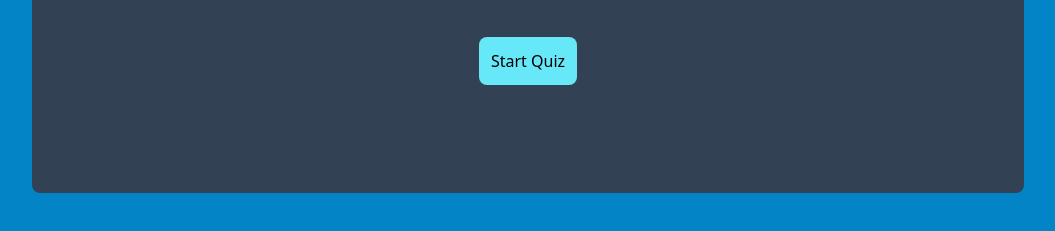
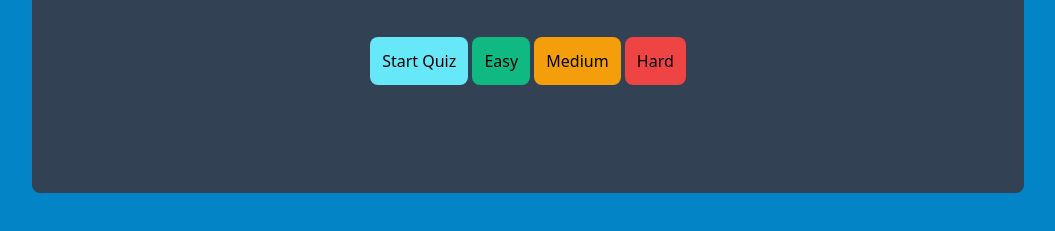
Before and after one commit to fuxjj/quran_quiz, a plain HTML site: page index.html in a window 1280 px wide. Shown: the part 335-566 px from the top of the page, without its empty margins (112-1167 px from the left). Drawn offline with nearby package versions, Linux system fonts and the light colour scheme.

Commit message:
Difficulties
Added easy, medium and hard difficulties.

```diff
--- a/index.html
+++ b/index.html
@@ -14,11 +14,14 @@
                 <h1 class="text-center text-white sm:text-5xl text-2xl font-bold font-mono sm:pt-10 pt-10">Welcome to the <span class="text-sky-500">Quran</span> Quiz!</h1> <!-- welcome to the quiz-->
                 <p class="text-white p-2 px-5 text-xl sm:pt-10 pt-10">Please choose between <span class="text-emerald-500">Easy</span>, <span class="text-amber-500">Medium</span> and <span class="text-red-500">Hard</span> </p>
                 <button class="bg-cyan-300 p-3 rounded-lg sm:mt-10 mt-10" onclick="startQuiz()">Start Quiz</button>
+                <button class="bg-emerald-500 p-3 rounded-lg sm:mt-10 mt-10" onclick="selectedDifficulty = 'easy', console.log(selectedDifficulty), startQuiz()">Easy</button>
+                <button class="bg-amber-500 p-3 rounded-lg sm:mt-10 mt-10" onclick="selectedDifficulty = 'medium', console.log(selectedDifficulty), startQuiz()">Medium</button>
+                <button class="bg-red-500 p-3 rounded-lg sm:mt-10 mt-10" onclick="selectedDifficulty = 'hard', console.log(selectedDifficulty), startQuiz()">Hard</button>
             </div>
         </div>
 
 
-        <section id="quizArea" class="sm:mx-40 sm:my-20 mx-10 my-5 bg-purple-700 p-10 min-h-screen rounded-lg" style="display: none;"> <!--Our main code section for the quiz-->
+        <section id="quizArea" class="sm:mx-40 sm:my-20 mx-10 my-5 bg-slate-700 p-10 min-h-screen rounded-lg" style="display: none;"> <!--Our main code section for the quiz-->
             <div class="quiz">
                 <h2 id="question" class="text-center text-white sm:text-4xl text-2xl font-bold font-mono sm:pt-36 pt-20 pb-5">Question goes here</h2>
                 <h2 id="ayah" class="text-center text-white sm:text-4xl text-2xl font-bold font-mono sm:pt-10 pt-10 pb-5">Ayah goes here</h2>
--- a/index.js
+++ b/index.js
@@ -45,11 +45,13 @@ let currentQuestionIndex = 0;
 let currentAyahIndex = 0;
 let score = 0;
 
+let selectedDifficulty;
 function startQuiz() {
     document.getElementById("startPage").style.display = "none";
     document.getElementById("quizArea").style.display = "block";
 
     currentQuestionIndex = 0;
+    currentAyahIndex = 0;
     score = 0;
     nextButton.innerHTML = "Next";
     showQuestion();
@@ -121,3 +123,5 @@ nextButton.addEventListener("click", ()=> {
         startQuiz();
     }
 });
+
+console.log(selectedDifficulty)
```
